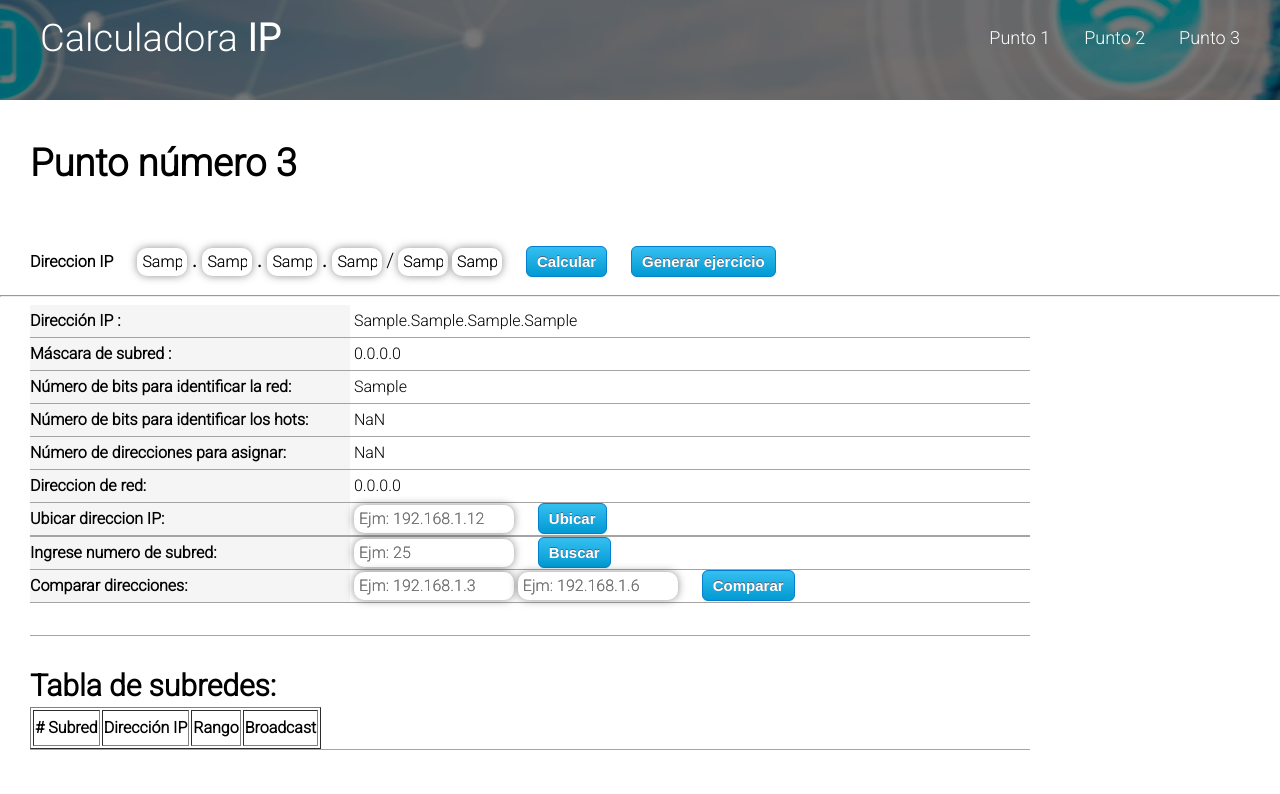
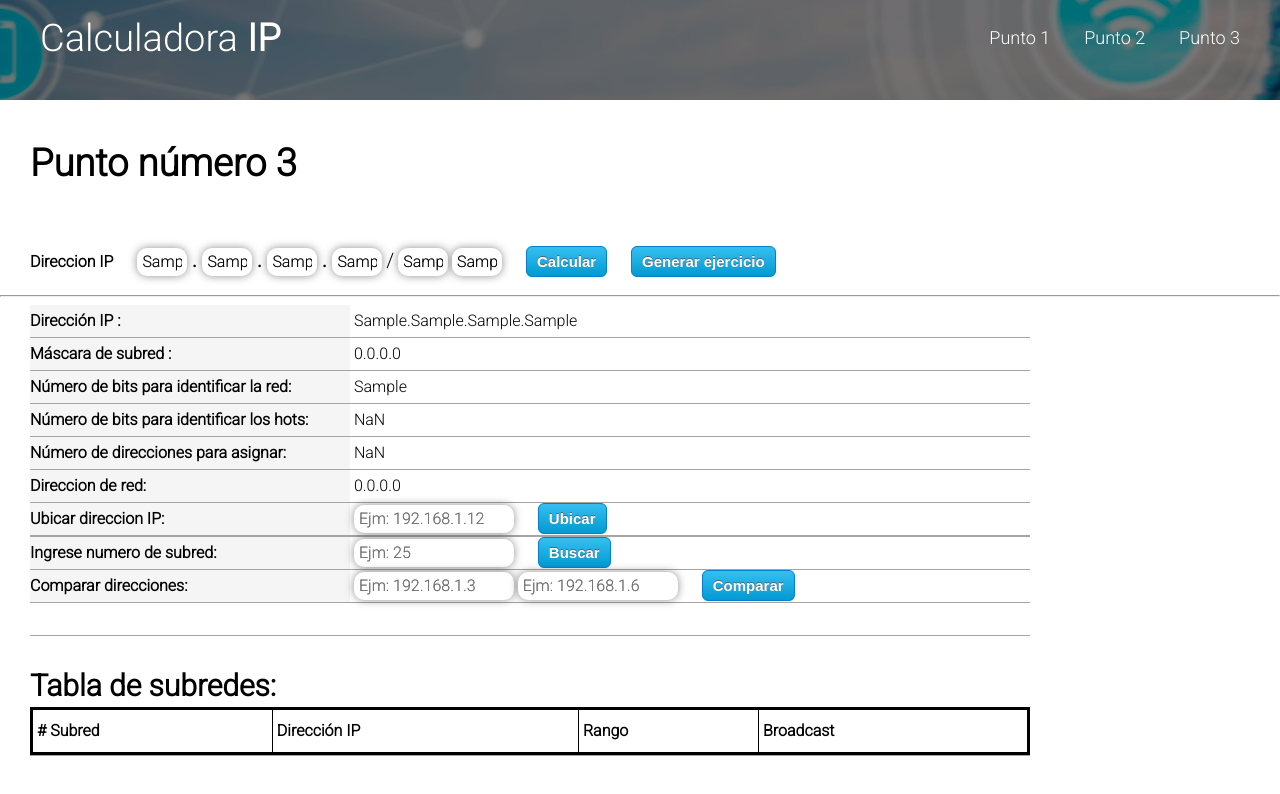
Before and after one commit to Cemarquez/IP-Calculator, a plain HTML site: page punto3.html in a window 1280 px wide. Both pictures are taken after typing "Sample", "Sample", "Sample", "Sample", "Sample", "Sample" into the empty fields and a click on the button "Calcular". Drawn offline with Linux system fonts and the light colour scheme; some packages are replaced by stand-ins of ours; a script that the page names is missing.

Commit message:
Agregado estilo minimalistBlack css a la tabla

```diff
--- a/js/main.js
+++ b/js/main.js
@@ -577,7 +577,7 @@ function GenerateTable() {
 
     var table = document.createElement("TABLE");
 
-
+    table.setAttribute("class", "minimalistBlack");
 
     table.border = "1";
 
--- a/punto3.html
+++ b/punto3.html
@@ -124,7 +124,9 @@
 
 
 
-    <div class = "contenido-principal contenedor1" class="minimalistBlack" id="dvTable"></div>
+    <div class = "contenido-principal contenedor1"  id="dvTable">
+
+    </div>
 
 
     <br>
```
Also changed, not shown: index.html (+2 -0 lines), css/styleMenu.css (line endings or trailing spaces).
